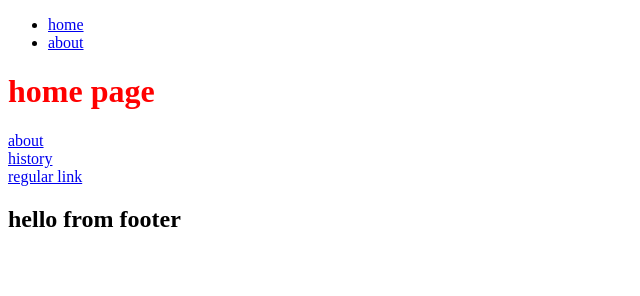
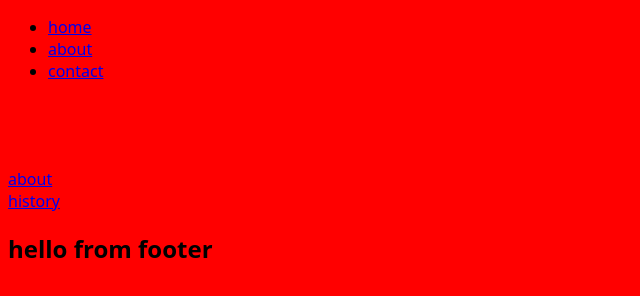
Before and after one commit to Fc0S4b/gatsbyTutorial, a Gatsby site: page / in a window 1280 px wide. Shown: the whole page, without its empty margins (0-640 px from the left). Built offline with nearby package versions, Linux system fonts and the light colour scheme; Gatsby itself is replaced by a stand-in of ours.

Commit message:
global css

```diff
--- /dev/null
+++ b/src/components/Layout.css
@@ -0,0 +1,8 @@
+
+body{
+  font-family: system-ui, -apple-system, BlinkMacSystemFont, 'Segoe UI', Roboto, Oxygen, Ubuntu, Cantarell, 'Open Sans', 'Helvetica Neue', sans-serif;
+  background: red;
+}
+h1{
+  color: blue;
+}
--- a/src/components/Layout.js
+++ b/src/components/Layout.js
@@ -1,6 +1,8 @@
 import React from "react"
 import Navbar from "./Navbar"
 import Footer from "./Footer"
+import "./layout.css"
+// las propiedades css globales se aplicarán inclusive a los componentes que no estén en el layout en el modo local, una vez que se deploya dejará de aplicarse
 const Layout = ({ children }) => {
   return (
     <>
--- a/src/components/Navbar.js
+++ b/src/components/Navbar.js
@@ -10,6 +10,9 @@ const Navbar = () => {
         <li>
           <Link to="/about">about</Link>
         </li>
+        <li>
+          <Link to="/contact">contact</Link>
+        </li>
       </ul>
     </nav>
   )
--- a/src/pages/index.js
+++ b/src/pages/index.js
@@ -4,16 +4,14 @@ import Layout from "../components/Layout"
 export default function Home() {
   return (
     <Layout>
+      {/* inline style more specific, applies first */}
       <h1 style={{ color: "red", textTransform: "center" }}> home page</h1>
       <div>
-        {/* no refresh page with Link */}
         <Link to="/about">about</Link>
       </div>
       <div>
         <Link to="/company/history">history</Link>
       </div>
-      {/* regular refresh with a link */}
-      <a href="/about">regular link</a>
     </Layout>
   )
 }
```
